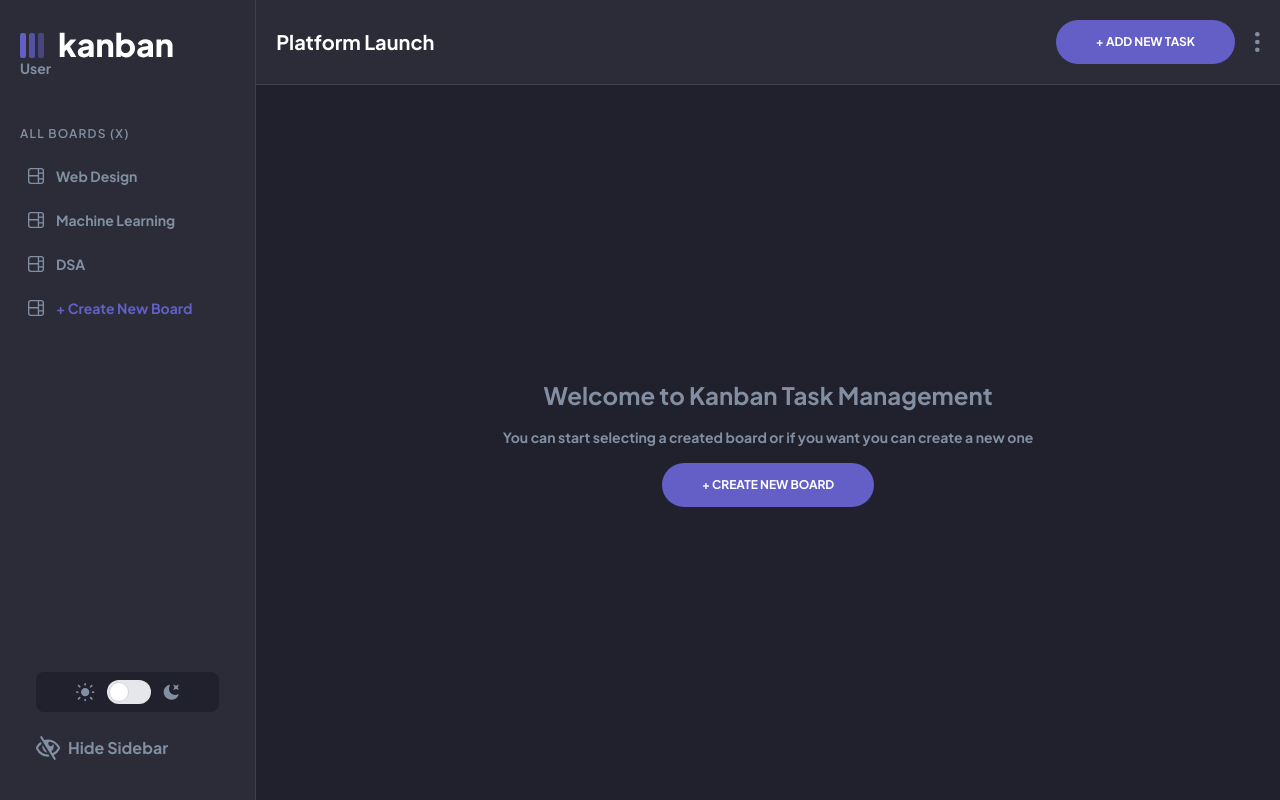
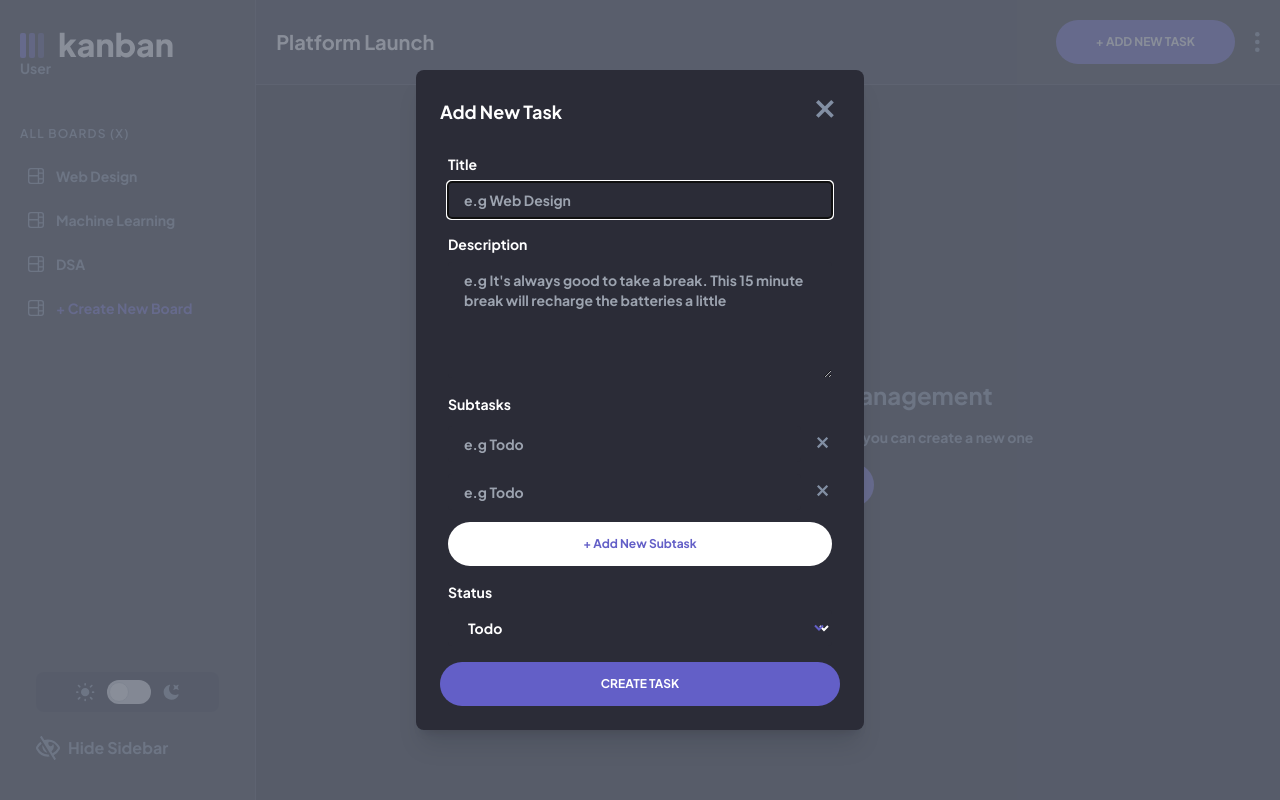
Before and after one commit to swarajzz/Kanban, a Next.js app: page / in a window 1280 px wide. Both pictures are taken after a click on the button "+ ADD NEW TASK". Built offline with nearby package versions, Linux system fonts and the light colour scheme.

Commit message:
use useDIalogRef inheader for add new task

```diff
--- a/app/_components/Header.tsx
+++ b/app/_components/Header.tsx
@@ -1,16 +1,22 @@
+"use client";
 import React from "react";
 import { EditMenuIcon } from "@/public/svgs";
 import Image from "next/image";
 import { Button } from "./Button";
+import NewTask from "./NewTask";
+import useDialogRef from "../_hooks/useDialogRef";
 
 export default function Header() {
+  const { dialogRef, toggleDialog } = useDialogRef();
+
   return (
     <div className="flex items-center justify-between border-b border-primary-400 bg-primary-500 p-5">
       <h1 className="text-xl font-bold text-white">Platform Launch</h1>
       <div className="flex items-center gap-5">
-        <Button size="md" intent={"primary"}>
+        <Button onClick={toggleDialog} size="md" intent={"primary"}>
           + Add new task
         </Button>
+        <NewTask dialogRef={dialogRef} toggleDialog={toggleDialog} />
         <Image src={EditMenuIcon} alt="ellipses icon" />
       </div>
     </div>
--- /dev/null
+++ b/app/_components/NewTask.tsx
@@ -0,0 +1,129 @@
+"use client";
+import React, { RefObject } from "react";
+import { Button } from "./Button";
+import CrossIcon from "./CrossIcon";
+
+function NewTask({
+  dialogRef,
+  toggleDialog,
+}: {
+  dialogRef: RefObject<HTMLDialogElement>;
+  toggleDialog: () => void;
+}) {
+  return (
+    <dialog
+      className="relative z-10 transition delay-100 duration-300 ease-in-out"
+      aria-labelledby="modal-title"
+      aria-modal="true"
+      ref={dialogRef}
+    >
+      <div
+        className="fixed inset-0 bg-gray-500 bg-opacity-75 transition-opacity"
+        aria-hidden="true"
+      ></div>
+
+      <div className="fixed inset-0 z-10 w-screen overflow-y-auto">
+        <div className="flex min-h-full items-end justify-center p-4 text-center sm:items-center sm:p-0">
+          <div className="relative my-8 w-full max-w-md transform overflow-hidden rounded-lg bg-primary-500 text-left shadow-xl transition-all">
+            <div className="flex items-center justify-between px-6 py-7">
+              <h2 className="text-lg text-white">Add New Task</h2>
+              <CrossIcon width={24} height={24} toggleDialog={toggleDialog} />
+            </div>
+
+            <form className="flex flex-col gap-4 px-8 pb-4 txt-xs">
+              <div className="flex flex-col">
+                <label className="mb-2 text-sm text-white" htmlFor="boardName">
+                  Title
+                </label>
+                <input
+                  placeholder="e.g Web Design"
+                  className="border-grey-300 rounded bg-primary-500 px-4 py-2 text-white"
+                  id="boardName"
+                  type="text"
+                />
+              </div>
+
+              <div className="flex flex-col">
+                <label
+                  className="mb-2 text-sm text-white"
+                  htmlFor="description"
+                >
+                  Description
+                </label>
+                <textarea
+                  placeholder="e.g It's always good to take a break. This 15 minute break will recharge the batteries a little"
+                  className="border-grey-300 rounded bg-primary-500 px-4 py-2 text-white"
+                  id="description"
+                  cols={5}
+                  rows={5}
+                />
+              </div>
+
+              <fieldset className="flex flex-col gap-3">
+                <legend className="mb-3 text-white">Subtasks</legend>
+                <div className="flex items-center gap-4">
+                  <input
+                    placeholder="e.g Todo"
+                    className="border-grey-300 w-full max-w-xl rounded bg-primary-500 px-4 py-2 text-white"
+                    type="text"
+                  />
+                  <CrossIcon />
+                </div>
+                <div className="flex items-center gap-4">
+                  <input
+                    placeholder="e.g Todo"
+                    className="border-grey-300 w-full max-w-xl rounded bg-primary-500 px-4 py-2 text-white"
+                    type="text"
+                  />
+                  <CrossIcon />
+                </div>
+                <Button size="md" intent={"secondary"} className="">
+                  + Add New Subtask
+                </Button>
+              </fieldset>
+
+              <div className="flex flex-col">
+                <label className="mb-2 text-sm text-white" htmlFor="boardName">
+                  Status
+                </label>
+
+                <div className="relative">
+                  <select
+                    name="status"
+                    id="status-select"
+                    className="border-grey-300 relative w-full max-w-xl rounded bg-primary-500 px-4 py-2 text-white"
+                  >
+                    <option value="Todo">Todo</option>
+                    <option value="Done">Done</option>
+                  </select>
+
+                  <svg
+                    width="10"
+                    height="7"
+                    className="absolute right-2 top-1/2 -translate-y-1/2"
+                    xmlns="http://www.w3.org/2000/svg"
+                  >
+                    <path
+                      stroke="#635FC7"
+                      strokeWidth="2"
+                      fill="none"
+                      d="m1 1 4 4 4-4"
+                    />
+                  </svg>
+                </div>
+              </div>
+            </form>
+
+            <div className="mb-6 flex flex-col gap-5 px-4 sm:px-6">
+              <Button size="md" intent={"primary"}>
+                Create Task
+              </Button>
+            </div>
+          </div>
+        </div>
+      </div>
+    </dialog>
+  );
+}
+
+export default NewTask;
```
